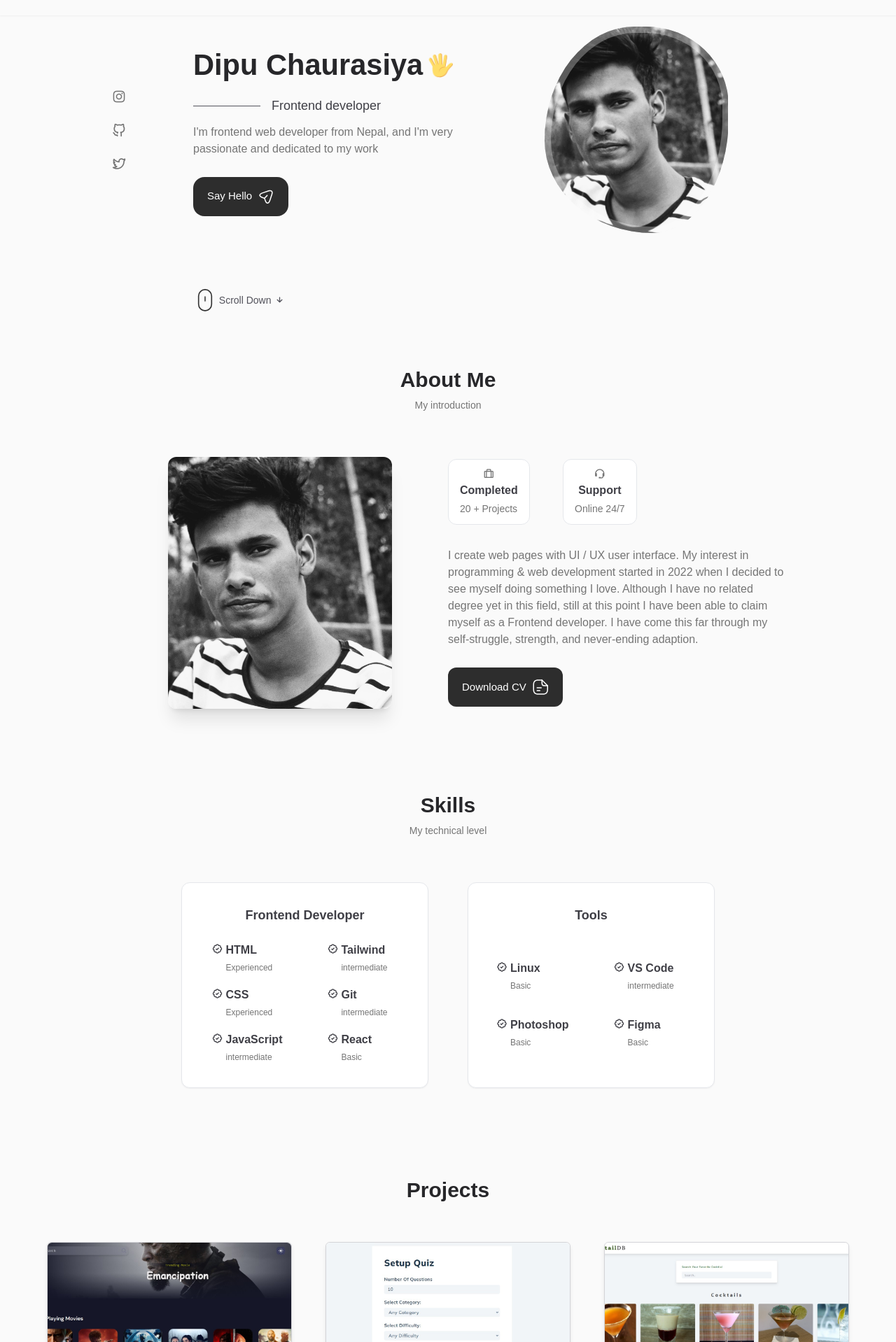
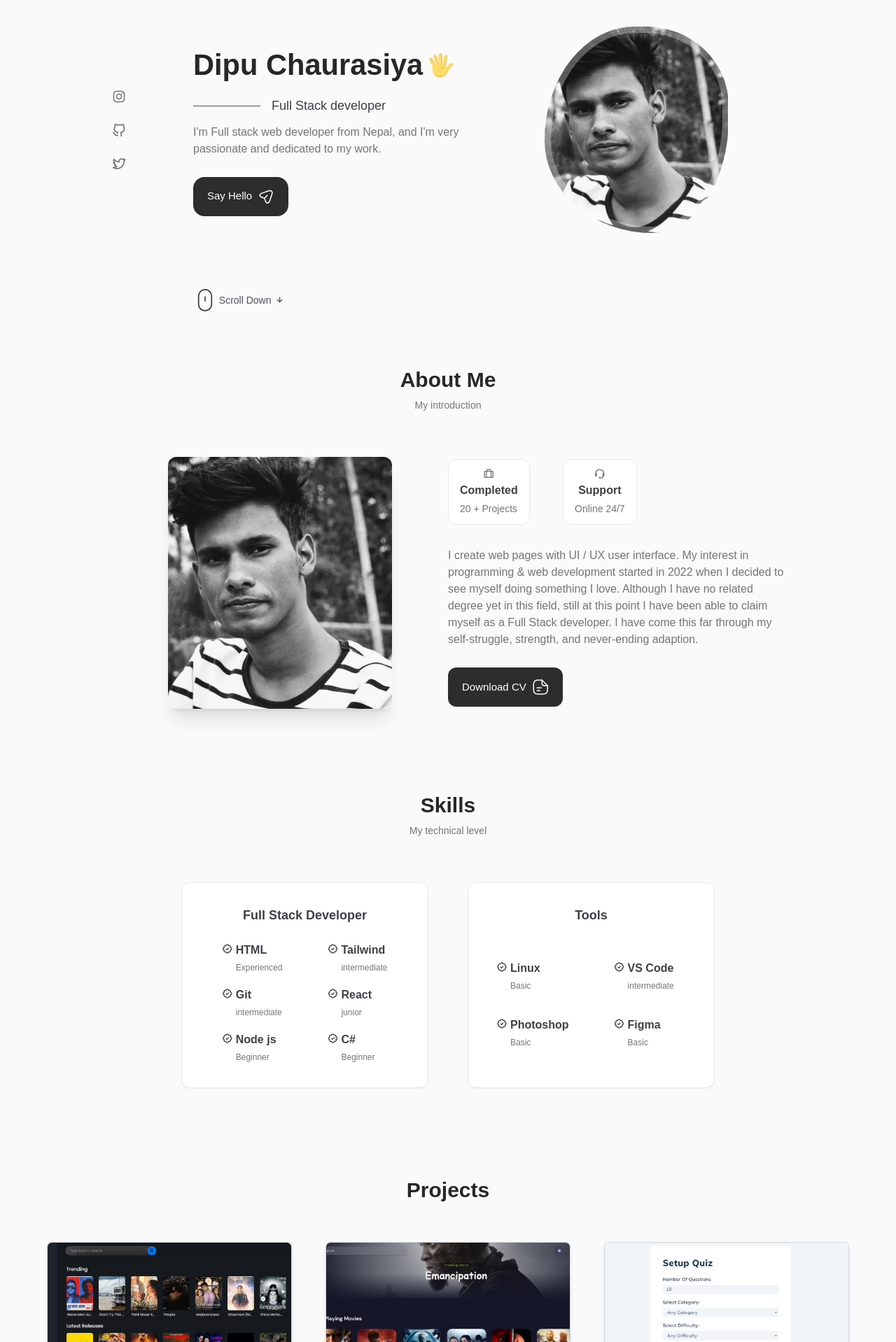
Before and after one commit to skgupta507/Sunil-Gupta-portfolio, a React (Create React App) app: page / in a window 1280 px wide. Shown: the part 42-1960 px from the top of the page at 70% size. Built offline with nearby package versions, Linux system fonts and the light colour scheme.

Commit message:
portfolio updated

```diff
--- a/src/ProjectsData.json
+++ b/src/ProjectsData.json
@@ -1,4 +1,12 @@
 [
+  {
+    "title": "Beatstreet",
+    "about": "Free music streaming site built using React and Node js",
+    "github": "https://github.com/immdipu/Beatstreet",
+    "live": "https://beatstreet.netlify.app/",
+    "tools": ["React", "Node js", "Tailwind", "API"],
+    "image": "./images/beatstreet.png"
+  },
   {
     "title": "Cinemaa",
     "about": "Stream latest Movies and TV shows. Search moives, TV shows and actors",
--- a/src/components/About.jsx
+++ b/src/components/About.jsx
@@ -24,7 +24,7 @@ const About = () => {
             programming & web development started in 2022 when I decided to see
             myself doing something I love. Although I have no related degree yet
             in this field, still at this point I have been able to claim myself
-            as a Frontend developer. I have come this far through my
+            as a Full Stack developer. I have come this far through my
             self-struggle, strength, and never-ending adaption.
           </p>
           <a
--- a/src/components/Data.jsx
+++ b/src/components/Data.jsx
@@ -59,11 +59,11 @@ const Data = () => {
       </h1>
 
       <h3 className="text-lg font-medium relative text-zinc-700 pl-28 whitespace-normal before:w-24 before:absolute before:bg-zinc-600 before:h-[1px] before:left-0 before:top-[14px] my-3 max-sm:text-[5vw] max-[320px]:text-[4vw]  max-sm:whitespace-nowrap max-sm:mt-4 Topfall2">
-        Frontend developer
+        Full Stack developer
       </h3>
       <p className="my-1 max-sm:mt-8 Topfall3">
-        I'm frontend web developer from Nepal, and I'm very passionate and
-        dedicated to my work
+        I'm Full stack web developer from Nepal, and I'm very passionate and
+        dedicated to my work.
       </p>
 
       <a
--- a/src/components/Frontend.jsx
+++ b/src/components/Frontend.jsx
@@ -4,7 +4,7 @@ const Frontend = () => {
   return (
     <div className="bg-white border grid grid-cols-1 justify-items-center gap-y-6 py-8 px-10 rounded-xl shadow-sm ">
       <h2 className="font-semibold text-zinc-700 text-lg">
-        Frontend Developer
+        Full Stack Developer
       </h2>
       <div className="grid grid-cols-2 gap-x-16 gap-y-4 max-[350px]:grid-cols-1">
         <div className="flex items-baseline gap-1">
@@ -21,13 +21,7 @@ const Frontend = () => {
             <span className="text-xs">intermediate</span>
           </div>
         </div>
-        <div className="flex items-baseline gap-1">
-          <i className="bx bx-badge-check text-zinc-700"></i>
-          <div>
-            <h3 className="font-semibold text-zinc-700">CSS</h3>
-            <span className="text-xs">Experienced</span>
-          </div>
-        </div>
+
         <div className="flex items-baseline gap-1">
           <i className="bx bx-badge-check text-zinc-700"></i>
           <div>
@@ -35,18 +29,26 @@ const Frontend = () => {
             <span className="text-xs">intermediate</span>
           </div>
         </div>
+
         <div className="flex items-baseline gap-1">
           <i className="bx bx-badge-check text-zinc-700"></i>
           <div>
-            <h3 className="font-semibold text-zinc-700">JavaScript</h3>
-            <span className="text-xs">intermediate</span>
+            <h3 className="font-semibold text-zinc-700">React</h3>
+            <span className="text-xs">junior</span>
           </div>
         </div>
         <div className="flex items-baseline gap-1">
           <i className="bx bx-badge-check text-zinc-700"></i>
           <div>
-            <h3 className="font-semibold text-zinc-700">React</h3>
-            <span className="text-xs">Basic</span>
+            <h3 className="font-semibold text-zinc-700">Node js</h3>
+            <span className="text-xs">Beginner</span>
+          </div>
+        </div>
+        <div className="flex items-baseline gap-1">
+          <i className="bx bx-badge-check text-zinc-700"></i>
+          <div>
+            <h3 className="font-semibold text-zinc-700">C#</h3>
+            <span className="text-xs">Beginner</span>
           </div>
         </div>
       </div>
```
Also changed, not shown: public/images/beatstreet.png (added), 1 other file (tests, documents, lock files or other folders).
